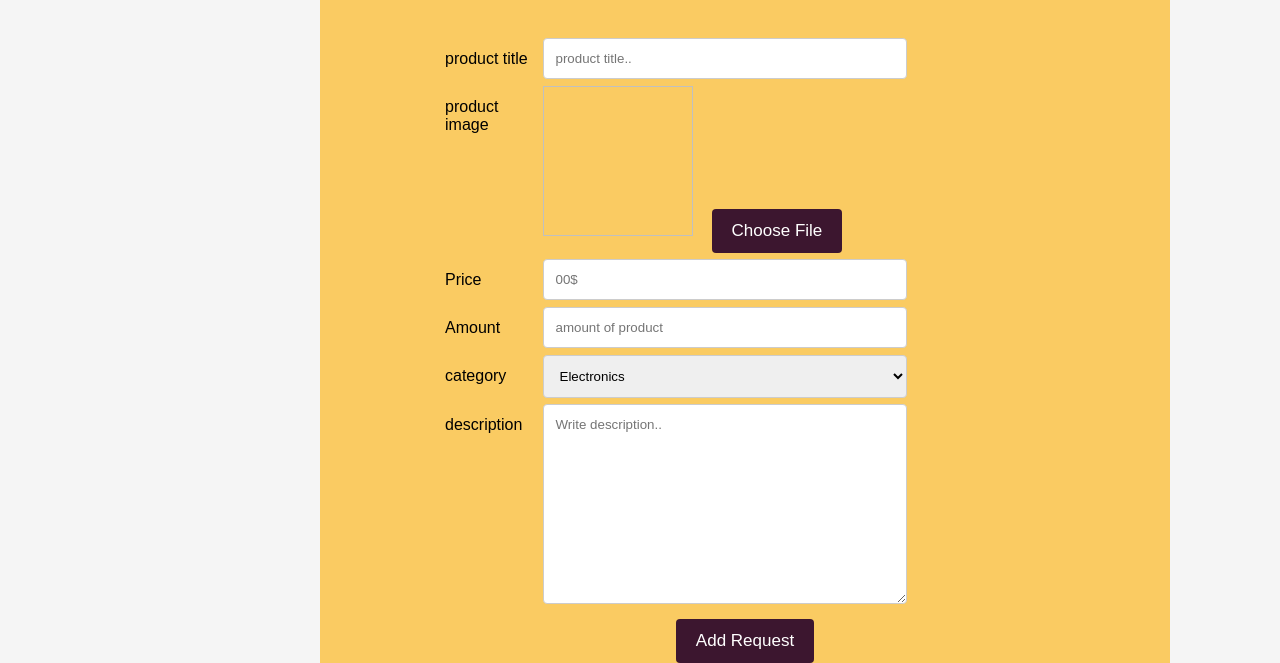
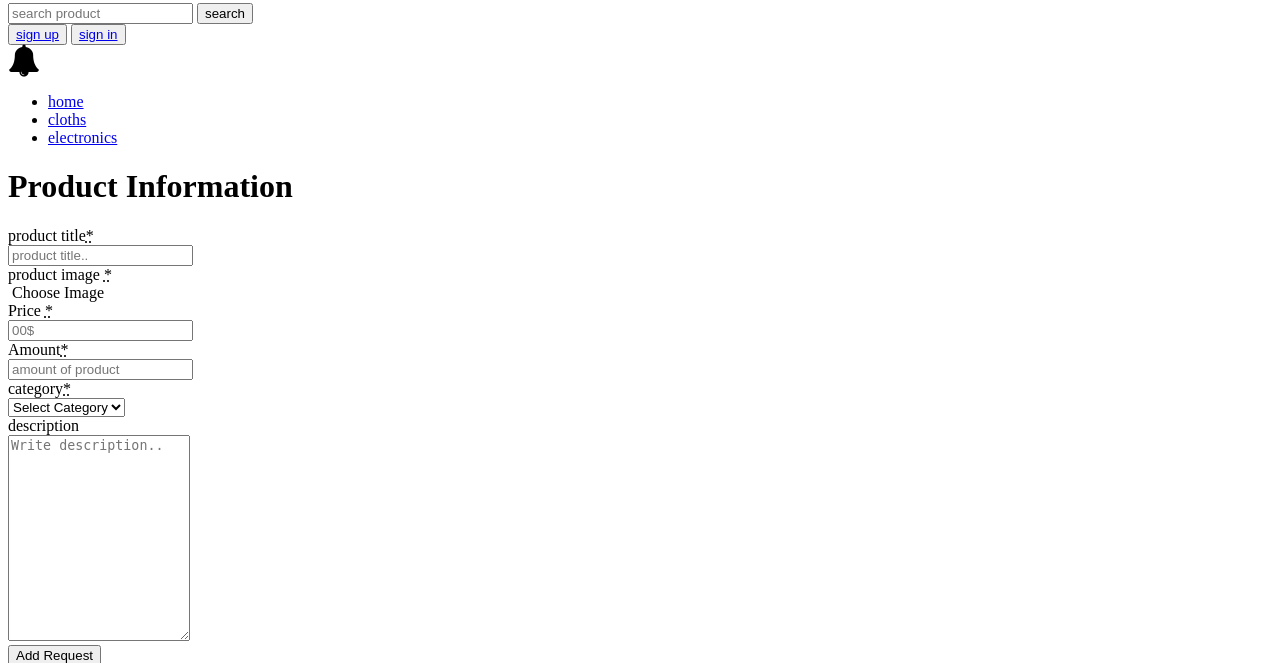
Before and after one commit to AdhamMagdyA/Market, a Django app: page /products/add in a window 1280 px wide. Shown: the part 309-972 px from the top of the page. Run offline with Django 4.2, Linux system fonts and the light colour scheme; some libraries are stand-ins or nearby versions.

Commit message:
Add files via upload

```diff
--- a/templates/products/add_product.html
+++ b/templates/products/add_product.html
@@ -1,17 +1,53 @@
-{% extends 'core/base.html' %}
-{% load static %}
+<!--فاضل الفاليدشن بتاع الصورة بسسس اااااااااااه -->
 
-{% block content %}
+
 <!DOCTYPE html>
 <html>
 
 <head>
     <title></title>
-    <link rel="stylesheet" href="{% static 'css/products/add_product.css' %}">
+    <link rel="stylesheet" href="css/nav.css">
+    <link rel="stylesheet" href="css/footer.css">
+    <link rel="stylesheet" href="css/add_product.css">
     <link rel='stylesheet' href='https://cdnjs.cloudflare.com/ajax/libs/font-awesome/4.6.3/css/font-awesome.min.css'>
+
+
 </head>
 
 <body>
+    <nav class="navbar">
+        <div class="nav">
+            <img src="img/logo.jpg" alt="lolo" class="site-logo">
+            <div class="nav-items">
+                <div class="search">
+                    <input type="text" class="search-box" placeholder="search product">
+                    <button class="search-button">search</button>
+
+                </div>
+                <div class="sign">
+                    <button class="signs-btn"><a href="#">sign up</a></button>
+                    <button class="signs-btn"><a href="#">sign in</a></button>
+                </div>
+                <div class="notification">
+                    <i class="fa fa-bell fa-2x"></i>
+                </div>
+
+            </div>
+
+
+        </div>
+        <ul class="links-container">
+            <li class="link-item"><a href="#" class="link">home</a></li>
+            <li class="link-item"><a href="#" class="link">cloths</a></li>
+            <li class="link-item"><a href="#" class="link">electronics</a></li>
+
+        </ul>
+
+    </nav>
+
+
+    <!--------------------------------------------------------------------------------------------------------------->
+
 
     <div class="all">
         <div class="container">
@@ -19,22 +55,25 @@
             <form>
 
                 <div class="row">
-                    <div class="col-25">
-                        <label for="fname">product title</label>
+                    <div class="column1">
+                        <label for="fname">product title<abbr title="This field is mandatory"
+                                aria-label="required">*</abbr></label>
                     </div>
-                    <div class="col-75">
-                        <input type="text" id="pTitle" name="prodtitle" placeholder="product title..">
+                    <div class="column2">
+                        <input type="text" id="pTitle" name="prodtitle" placeholder="product title.." required>
                     </div>
                 </div>
                 <div class="row">
-                    <div class="col-25">
-                        <label for="pimg">product image</label>
+                    <div class="column1">
+                        <label for="pimg">product image <abbr title="This field is mandatory"
+                                aria-label="required">*</abbr></label>
                     </div>
-                    <div class="col-75">
+                    <div class="column2">
                         <img id="output_image">
 
-                        <input type="file" id="actual-btn" hidden accept="image/*" onchange="preview_image(event)">
-                        <label for="actual-btn" class="actual-btn">Choose File</label>
+                        <input type="file" id="actual-btn" hidden accept="image/*" onchange="preview_image(event)"
+                            required="">
+                        <label for="actual-btn" class="actual-btn">Choose Image</label>
 
 
 
@@ -42,39 +81,43 @@
                 </div>
 
                 <div class="row">
-                    <div class="col-25">
-                        <label for="Price">Price</label>
+                    <div class="column1">
+                        <label for="Price">Price <abbr title="This field is mandatory"
+                                aria-label="required">*</abbr></label>
                     </div>
-                    <div class="col-75">
-                        <input type="text" id="pPrice" name="prodPrice" placeholder="00$">
+                    <div class="column2">
+                        <input type="text" id="pPrice" name="prodPrice" placeholder="00$" required>
                     </div>
                 </div>
 
                 <div class="row">
-                    <div class="col-25">
-                        <label for="amount">Amount</label>
+                    <div class="column1">
+                        <label for="amount">Amount<abbr title="This field is mandatory"
+                                aria-label="required">*</abbr></label>
                     </div>
-                    <div class="col-75">
-                        <input type="text" id="pAmount" name="prodAmount" placeholder="amount of product">
+                    <div class="column2">
+                        <input type="text" id="pAmount" name="prodAmount" placeholder="amount of product" required>
                     </div>
                 </div>
                 <div class="row">
-                    <div class="col-25">
-                        <label for="category">category</label>
+                    <div class="column1">
+                        <label for="category">category<abbr title="This field is mandatory"
+                                aria-label="required">*</abbr></label>
                     </div>
-                    <div class="col-75">
-                        <select id="country" name="country">
-                            <option value="electronics">Electronics</option>
-                            <option value="menClothes">Men Clothes</option>
-                            <option value="womenClothe">Women Clothes</option>
+                    <div class="column2">
+                        <select id="country" name="country" required>
+                            <option value="">Select Category</option>
+                            <option value="1">Electronics</option>
+                            <option value="2">Men Clothes</option>
+                            <option value="3">Women Clothes</option>
                         </select>
                     </div>
                 </div>
                 <div class="row">
-                    <div class="col-25">
+                    <div class="column1">
                         <label for="description">description</label>
                     </div>
-                    <div class="col-75">
+                    <div class="column2">
                         <textarea id="des" name="des" placeholder="Write description.." style="height:200px"></textarea>
                     </div>
                 </div>
@@ -93,11 +136,45 @@
     </div>
 
 
+    <!--------------------------------------------------------------------------------------------------------------->
 
-    <script src="{% static 'js/products/add_product.js' %}"></script>
+
+    <footer>
+        <div class="footer">
+            <img src="img/logo.jpg" class="logo" alt="">
+            <div class="footer-ul-container">
+                <ul class="category">
+                    <li class="category-title">clothes</li>
+                    <li><a href="#" class="footer-link">dresses</a></li>
+                    <li><a href="#" class="footer-link">shirts</a></li>
+                    <li><a href="#" class="footer-link">jeans</a></li>
+                    <li><a href="#" class="footer-link">shoes</a></li>
+                    <li><a href="#" class="footer-link">watch</a></li>
+                </ul>
+                <ul class="category">
+                    <li class="category-title">electronics</li>
+                    <li><a href="#" class="footer-link">televisions</a></li>
+                    <li><a href="#" class="footer-link">computers</a></li>
+                    <li><a href="#" class="footer-link">headphones</a></li>
+                    <li><a href="#" class="footer-link">camera</a></li>
+                </ul>
+            </div>
+            <div class="about">
+                <p class="footer-title">about company</p>
+                <p class="info">provide ay nininini which customer need :)</p>
+                <p class="info">support email - customersupport@nininini.com</p>
+                <p class="info">telephone - +2011345677</p>
+            </div>
+            <div class="footer-social-container">
+                <a href="#" class="social-link">instagram</a>
+                <a href="#" class="social-link">facebook</a>
+                <a href="#" class="social-link">twitter</a>
+            </div>
+        </div>
+    </footer>
+
+    <script src="js/add_product.js"></script>
 
 </body>
 
 </html>
-
-{% endblock %}
```
